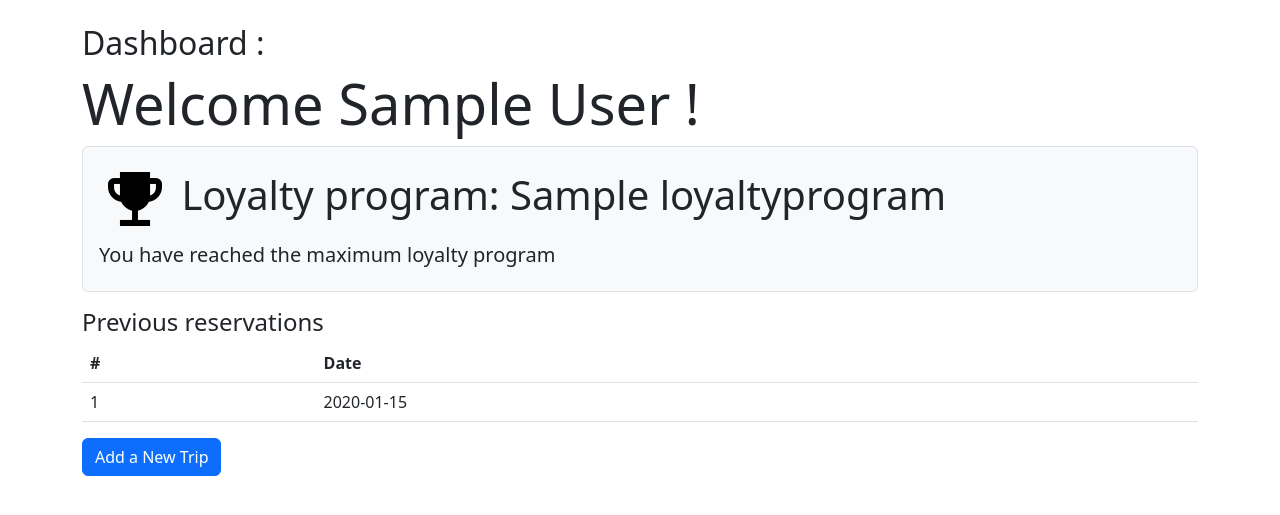
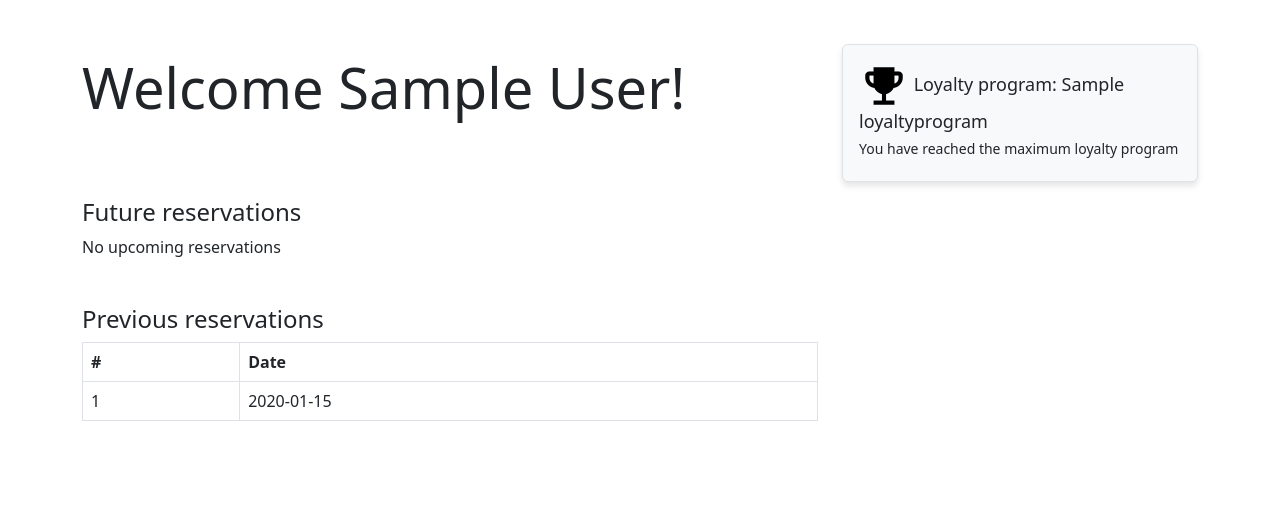
Before and after one commit to francoisandre/utbmTravelAgency, a PHP site: page /view/login.php in a window 1280 px wide. Shown: the part 56-571 px from the top of the page. Run offline with PHP 8.4, Linux system fonts and the light colour scheme; the visitor is signed in with stand-in values (Sample User, id 1); tables that the repository leaves empty hold one stand-in row (values such as "Sample post").

Commit message:
Add future reservation

```diff
--- a/view/dashboard.php
+++ b/view/dashboard.php
@@ -14,13 +14,20 @@ $currentActiveMenu = "";
 include_once __DIR__.'/common/menu.php'
 ?>
 <div class="container mt-4">
-<h2>Dashboard :</h2>
+    <div class="row">
+        <!-- Welcome message first, aligned left with a bit of margin to center it vertically -->
+        <div class="col-12 col-md-8 d-flex justify-content-start mb-3" style="margin-top: 30px;">
+            <h1 class="display-4">Welcome <?php echo getCurrentUserName() ?>!</h1>
+        </div>
 
-<div class="jumbotron">
-  <h1 class="display-4">Welcome <?php echo getCurrentUserName() ?> !</h1>
-  <div class="p-3 bg-light border rounded">
-  <h4 class="display-6"> <i style="font-size: 72px;vertical-align: middle;color:<?php echo getCurrentUser()["color_code"]?>"   class="material-icons">emoji_events</i> Loyalty program: <?php echo getCurrentUser()['program_name'] ?></h4>
-  <h5 class="display-7"><?php
+        <!-- Loyalty program placed at the right of the welcome message -->
+        <div class="col-12 col-md-4" style="margin-top: 20px;">
+            <div id="loyalty-program" class="p-3 bg-light border rounded" style="box-shadow: 0 4px 6px rgba(0, 0, 0, 0.1);">
+                <h4 class="display-6" style="font-size: 18px;">
+                    <i style="font-size: 50px;vertical-align: middle;color:<?php echo getCurrentUser()["color_code"]?>" class="material-icons">emoji_events</i>
+                    Loyalty program: <?php echo getCurrentUser()['program_name'] ?>
+                </h4>
+                <h5 class="display-7" style="font-size: 14px;"><?php
                     $neededTripNumber = getCurrentUserTripNumberToNextLoyaltyProgram();
                     if ($neededTripNumber == 0) {
                         echo "You have reached the maximum loyalty program";
@@ -29,69 +36,72 @@ include_once __DIR__.'/common/menu.php'
                     }
                 ?></h5>
             </div>
+        </div>
+    </div>
 
-
-<h4 class="mt-3"> Previous reservations </h4>
-
+    <!-- Future reservations displayed with the same width as loyalty program -->
+    <div class="row">
+        <div class="col-12 col-md-8">
+            <h4 class="mt-3">Future reservations</h4>
             <?php
-$previousReservations = getCurrentUserPreviousReservations();
-
-//$allReservations = getCurrentUserReservations();
-
-if (count($previousReservations)==0) {
-  echo "No planned reservations";
+            $futureReservations = getCurrentUserFutureReservations();
+            if (count($futureReservations) == 0) {
+                echo "No upcoming reservations";
             } else {
-
             ?>
-
-<table class="table">
-  <thead>
+            <table class="table table-bordered">
+                <thead class="thead-dark">
                     <tr>
                         <th scope="col">#</th>
                         <th scope="col">Date</th>
                     </tr>
                 </thead>
                 <tbody>
-
                     <?php
-
-  //print_r($allReservations);
-
-  foreach ($previousReservations as $index => $reservation) {
-    echo("<tr><td>".($index+1)."</td><td>".explode(" ",$reservation['reservation_date'])[0]."</td></tr>");
+                    foreach ($futureReservations as $index => $reservation) {
+                        $reservationDate = isset($reservation['reservation_date']) ? $reservation['reservation_date'] : 'N/A';
+                        echo("<tr><td>".($index+1)."</td><td>".explode(" ",$reservationDate)[0]."</td></tr>");
                     }
                     ?>
                 </tbody>
             </table>
+            <?php } ?>
+        </div>
+
+        <!-- Previous reservations displayed after the future ones -->
+        <div class="col-12 col-md-8" style="margin-top: 30px;">
+            <h4 class="mt-3">Previous reservations</h4>
             <?php
-
+            $previousReservations = getCurrentUserPreviousReservations();
+            if (count($previousReservations) == 0) {
+                echo "No planned reservations";
+            } else {
+            ?>
+            <table class="table table-bordered">
+                <thead class="thead-dark">
+                    <tr>
+                        <th scope="col">#</th>
+                        <th scope="col">Date</th>
+                    </tr>
+                </thead>
+                <tbody>
+                    <?php
+                    foreach ($previousReservations as $index => $reservation) {
+                        $reservationDate = isset($reservation['reservation_date']) ? $reservation['reservation_date'] : 'N/A';
+                        echo("<tr><td>".($index+1)."</td><td>".explode(" ",$reservationDate)[0]."</td></tr>");
                     }
-?>
-    <?php
-    // Vérifie s'il y a des réservations précédentes ou non, puis affiche le bouton en-dessous du tableau
                     ?>
                 </tbody>
             </table>
-    <?php
-    // Check if there are previous reservations, then display the button below the table
-    ?>
-    </tbody>
-    </table>
-    <?php  ?>
-
-    <!-- Button to add a new trip -->
-    <div class="mt-3">
-        <a href="add_trip.php" class="btn btn-primary">Add a New Trip</a>
+            <?php } ?>
         </div>
-
+    </div>
 
 
 </div>
 
 
 
-
-</div>
 <?php
 include_once __DIR__.'/common/footer.php'
 ?>
```
Lines whose indentation alone changed are shown as unchanged.
